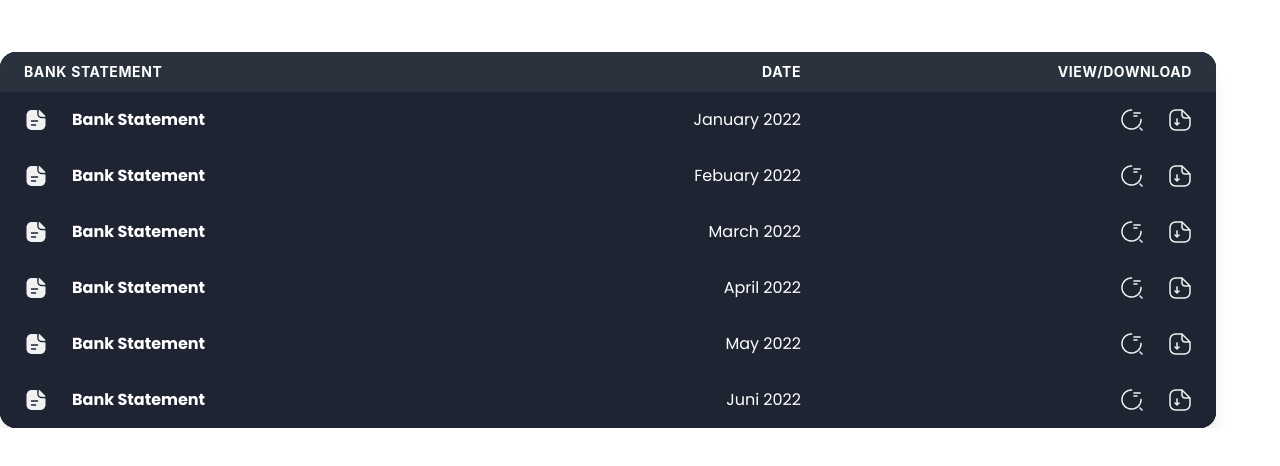
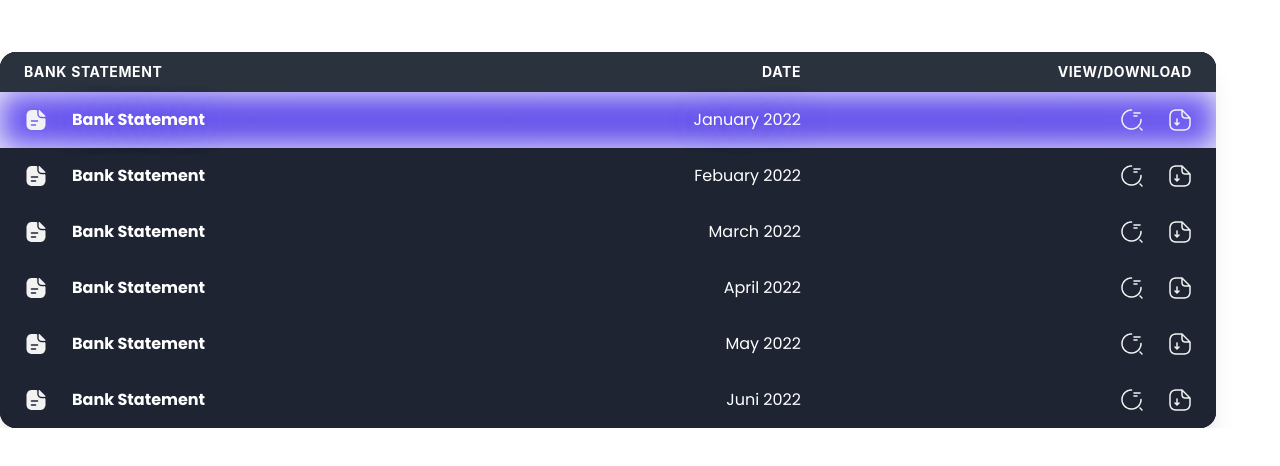
Before and after one commit to Dmarcellakbar/proof-aum, a Next.js app: page /BankReports/BankReports in a window 1280 px wide. In both pictures the pointer is over the element 608 px from the left and 120 px from the top of the page. Shown: the top 466 px of the page. Built offline with nearby package versions, Linux system fonts and the light colour scheme.

Commit message:
update-hover

```diff
--- a/pages/AccountList/AccountDetails/[id]/index.tsx
+++ b/pages/AccountList/AccountDetails/[id]/index.tsx
@@ -34,10 +34,12 @@ export default function Post({ postData }: any) {
     <Layout >
     <Timebar />
     <Box color={'white'} maxW="auto" h={'150vh'} >
-      <Box ml={{ base: '3rem', md: '2rem', lg: '2rem' }}>
+      <Box ml={{ base: '3rem', md: '2rem', lg: '2rem' }} w={50}>
+      <div className='addhov' style={{width: '100px'}}>
       <Link href={'/AccountList'}>
-      <Button colorScheme='transparent'><ArrowLeftIcon /><Text ml={2}>Back</Text></Button>
+      <Button colorScheme='transparent' ><ArrowLeftIcon /><Text ml={2}>Back</Text></Button>
       </Link>
+      </div>
       </Box>
             <chakra.h1
                 textAlign={'left'}
--- a/pages/AccountList/AccountList.tsx
+++ b/pages/AccountList/AccountList.tsx
@@ -92,6 +92,7 @@ import Image from 'next/image'
         </chakra.h1>
         <SimpleGrid columns={{ base: 1, md: 2, lg: 4 }} spacing={{ base: 5, lg: 8 }}>
         {DataAccount.map((item: any) => (
+          <div className='addhov'>
           <StatsCard
             id={item.id}
             title={item.title}
@@ -99,6 +100,7 @@ import Image from 'next/image'
             asset={item.asset}
             token={item.token}
           />
+          </div>
         ))}
         </SimpleGrid>
       </Box>
--- a/pages/BankReports/BankReports.tsx
+++ b/pages/BankReports/BankReports.tsx
@@ -61,7 +61,7 @@ import React from 'react';
     return (
       <>
           <Tbody bgColor={'#1E2432'} >
-            <Tr>
+            <Tr className='bankhov' cursor={'pointer'}>
               <Td>
                 <HStack>
                 <Box w={'24px'} cursor={'pointer'} mr={'1rem'}>
@@ -178,7 +178,9 @@ import React from 'react';
             </Tr>
           </Thead>
         {BankData.map((item) => (
+          <>
           <StatsCard key={item.id} title={item.title} date={item.date}/>
+          </>
         ))}
             </Table>
         </TableContainer>
--- a/styles/globals.css
+++ b/styles/globals.css
@@ -119,3 +119,51 @@ a {
   background: transparent;
   font-weight: 700;
 }
+
+.addhov {
+  color:#fff;
+  -moz-transition: all 0.2s ease-in;
+  -o-transition: all 0.2s ease-in;
+  -webkit-transition: all 0.2s ease-in;
+  transition: all 0.2s ease-in;
+}
+
+.addhov:hover {
+  box-shadow:
+    inset 0 0 30px whitesmoke,
+    inset 10px 0 40px #f0f,
+    inset -10px 0 80px #0ff,
+    inset 10px 0 150px #f0f,
+    inset -10px 0 150px #0ff,
+    0 0 25px #fff,
+    -10px 0 40px #f0f,
+    10px 0 40px #0ff;
+  text-shadow:0px 0px 30px #6B57F4;
+  -moz-transition: all 0.2s ease-in;
+  -o-transition: all 0.2s ease-in;
+  -webkit-transition: all 0.2s ease-in;
+  transition: all 0.2s ease-in;
+  border-radius: 30%;
+}
+
+.bankhov {
+  color:#fff;
+  -moz-transition: all 0.2s ease-in;
+  -o-transition: all 0.2s ease-in;
+  -webkit-transition: all 0.2s ease-in;
+  transition: all 0.2s ease-in;
+}
+
+.bankhov:hover {
+  box-shadow:
+    inset 0 0 30px whitesmoke,
+    inset 10px 0 40px #6B57F4,
+    inset -10px 0 80px #6B57F4,
+    inset 10px 0 150px #6B57F4,
+    inset -10px 0 150px #6B57F4;
+  text-shadow:0px 0px 30px #6B57F4;
+  -moz-transition: all 0.2s ease-in;
+  -o-transition: all 0.2s ease-in;
+  -webkit-transition: all 0.2s ease-in;
+  transition: all 0.2s ease-in;
+}
```
